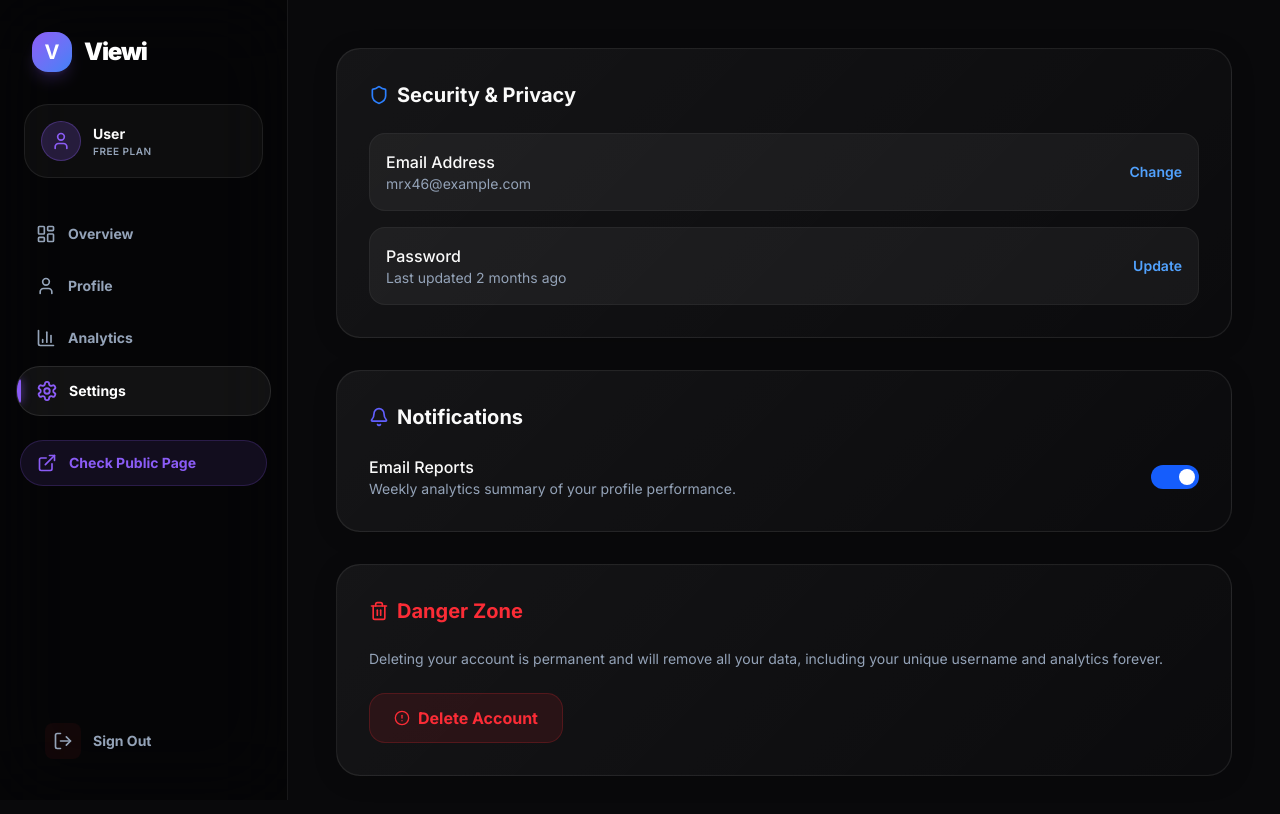
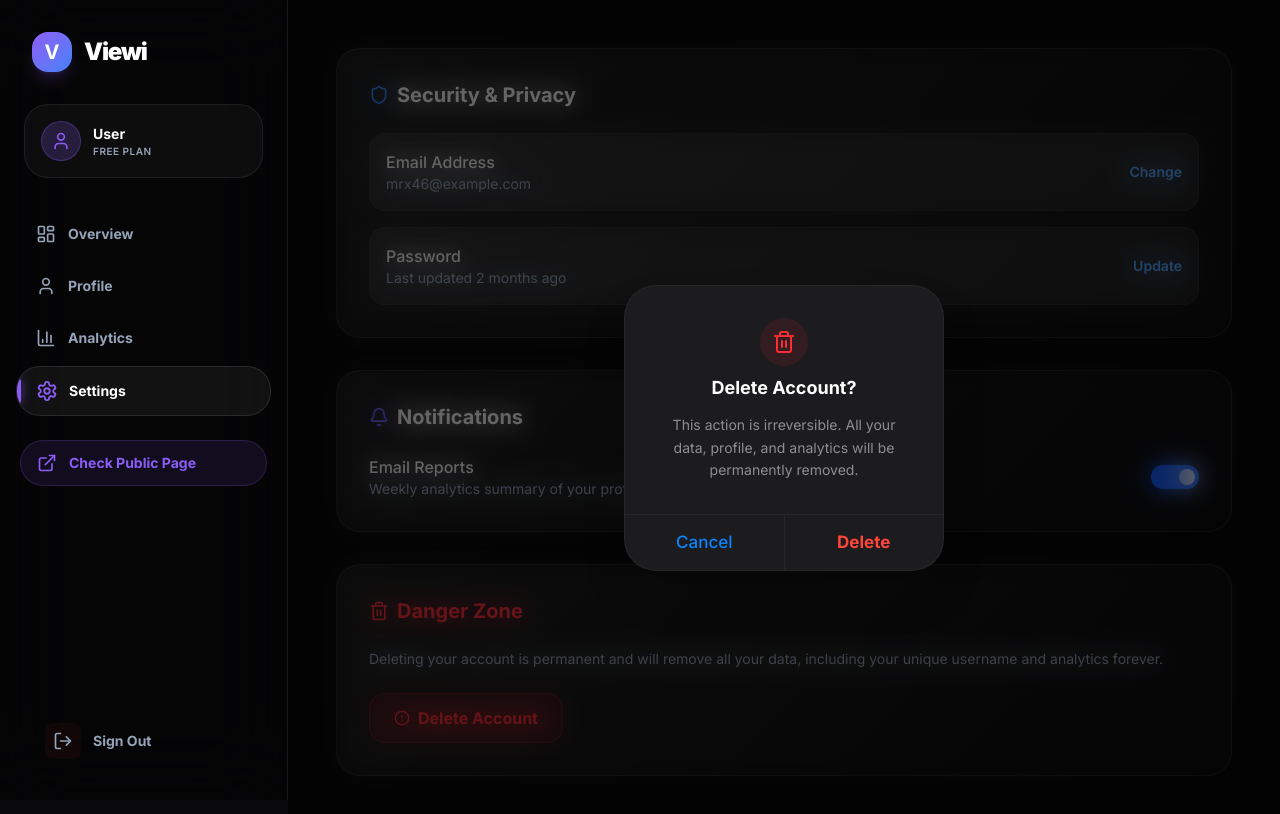
Before and after one commit to alex46x/Viewi, a Next.js app: page /dashboard/settings in a window 1280 px wide. Both pictures are taken after a click on the button "Delete Account". Shown: the top 814 px of the page. Built offline with nearby package versions, Linux system fonts and the light colour scheme; no server answers.

Commit message:
Implemented full account and data deletion system

```diff
--- /dev/null
+++ b/src/app/api/user/delete/route.js
@@ -0,0 +1,51 @@
+import { NextResponse } from 'next/server';
+import { adminAuth, adminDb } from '@/lib/firebaseAdmin';
+import { verifyToken } from '@/lib/auth';
+
+export async function POST(req) {
+  try {
+    const token = req.cookies.get('token')?.value;
+    if (!token) {
+      return NextResponse.json({ error: 'Unauthorized' }, { status: 401 });
+    }
+
+    const decoded = await verifyToken(token);
+    if (!decoded) {
+      return NextResponse.json({ error: 'Invalid token' }, { status: 401 });
+    }
+
+    const uid = decoded.userId;
+
+    // 1. Delete all analytics data associated with this user
+    const analyticsSnapshot = await adminDb.collection('analytics')
+      .where('profileId', '==', uid)
+      .get();
+
+    const batch = adminDb.batch();
+    analyticsSnapshot.docs.forEach((doc) => {
+      batch.delete(doc.ref);
+    });
+    await batch.commit();
+
+    // 2. Delete the user profile document
+    await adminDb.collection('users').doc(uid).delete();
+
+    // 3. Delete the user from Firebase Authentication
+    await adminAuth.deleteUser(uid);
+
+    // 4. Prepare response and clear session cookie
+    const response = NextResponse.json({
+      success: true,
+      message: 'Account and all data deleted successfully'
+    });
+
+    response.cookies.delete('token');
+
+    return response;
+  } catch (error) {
+    console.error('Account deletion error:', error);
+    return NextResponse.json({
+      error: 'Failed to delete account. Please try again later.'
+    }, { status: 500 });
+  }
+}
--- a/src/app/dashboard/settings/page.js
+++ b/src/app/dashboard/settings/page.js
@@ -1,10 +1,34 @@
 'use client';
 
 import { useState } from 'react';
-import { Shield, Bell, Trash2, AlertCircle } from 'lucide-react';
+import { useRouter } from 'next/navigation';
+import { Shield, Bell, Trash2, AlertCircle, Loader2 } from 'lucide-react';
 
 export default function SettingsPage() {
+  const router = useRouter();
   const [notifications, setNotifications] = useState(true);
+  const [showDeleteModal, setShowDeleteModal] = useState(false);
+  const [deleting, setDeleting] = useState(false);
+  const [error, setError] = useState('');
+
+  const handleDeleteAccount = async () => {
+    setDeleting(true);
+    setError('');
+    try {
+      const res = await fetch('/api/user/delete', { method: 'POST' });
+      if (res.ok) {
+        router.push('/login');
+        router.refresh();
+      } else {
+        const data = await res.json();
+        setError(data.error || 'Failed to delete account');
+        setDeleting(false);
+      }
+    } catch (err) {
+      setError('Connection error');
+      setDeleting(false);
+    }
+  };
 
   return (
     <div className="max-w-4xl space-y-8 animate-in fade-in duration-500">
@@ -58,10 +82,56 @@ export default function SettingsPage() {
         <p className="text-sm text-muted-foreground">
           Deleting your account is permanent and will remove all your data, including your unique username and analytics forever.
         </p>
-        <button className="px-6 py-3 rounded-xl bg-red-500/10 text-red-500 border border-red-500/20 font-bold hover:bg-red-500 hover:text-white transition-all flex items-center gap-2">
+        <button
+          onClick={() => setShowDeleteModal(true)}
+          className="px-6 py-3 rounded-xl bg-red-500/10 text-red-500 border border-red-500/20 font-bold hover:bg-red-500 hover:text-white transition-all flex items-center gap-2"
+        >
           <AlertCircle className="w-4 h-4" /> Delete Account
         </button>
       </div>
+
+      {/* Delete Confirmation Modal */}
+      {showDeleteModal && (
+        <div className="fixed inset-0 z-[100] flex items-center justify-center p-4">
+          <div
+            className="absolute inset-0 bg-black/60 backdrop-blur-md animate-in fade-in duration-300"
+            onClick={() => !deleting && setShowDeleteModal(false)}
+          />
+          <div className="relative w-full max-w-[320px] bg-[#1c1c1e] rounded-[2rem] overflow-hidden shadow-2xl animate-in zoom-in-95 fade-in duration-300 border border-white/5">
+            <div className="p-8 text-center space-y-3">
+              <div className="w-12 h-12 bg-red-500/10 rounded-full flex items-center justify-center mx-auto mb-2 text-red-500">
+                <Trash2 className="w-6 h-6" />
+              </div>
+              <h3 className="text-lg font-bold text-white">Delete Account?</h3>
+              <p className="text-sm text-white/50 leading-relaxed">
+                This action is irreversible. All your data, profile, and analytics will be permanently removed.
+              </p>
+              {error && (
+                <p className="text-xs text-red-500 bg-red-500/10 p-2 rounded-lg">{error}</p>
+              )}
+            </div>
+
+            <div className="flex border-t border-white/5 h-14">
+              <button
+                type="button"
+                disabled={deleting}
+                onClick={() => setShowDeleteModal(false)}
+                className="flex-1 text-[17px] font-medium text-[#0A84FF] hover:bg-white/[0.02] active:bg-white/[0.05] transition-colors border-r border-white/5 disabled:opacity-50"
+              >
+                Cancel
+              </button>
+              <button
+                type="button"
+                disabled={deleting}
+                onClick={handleDeleteAccount}
+                className="flex-1 text-[17px] font-bold text-[#FF453A] hover:bg-red-500/10 active:bg-red-500/20 transition-colors flex items-center justify-center gap-2 disabled:opacity-50"
+              >
+                {deleting ? <Loader2 className="w-4 h-4 animate-spin" /> : 'Delete'}
+              </button>
+            </div>
+          </div>
+        </div>
+      )}
     </div>
   );
 }
```
